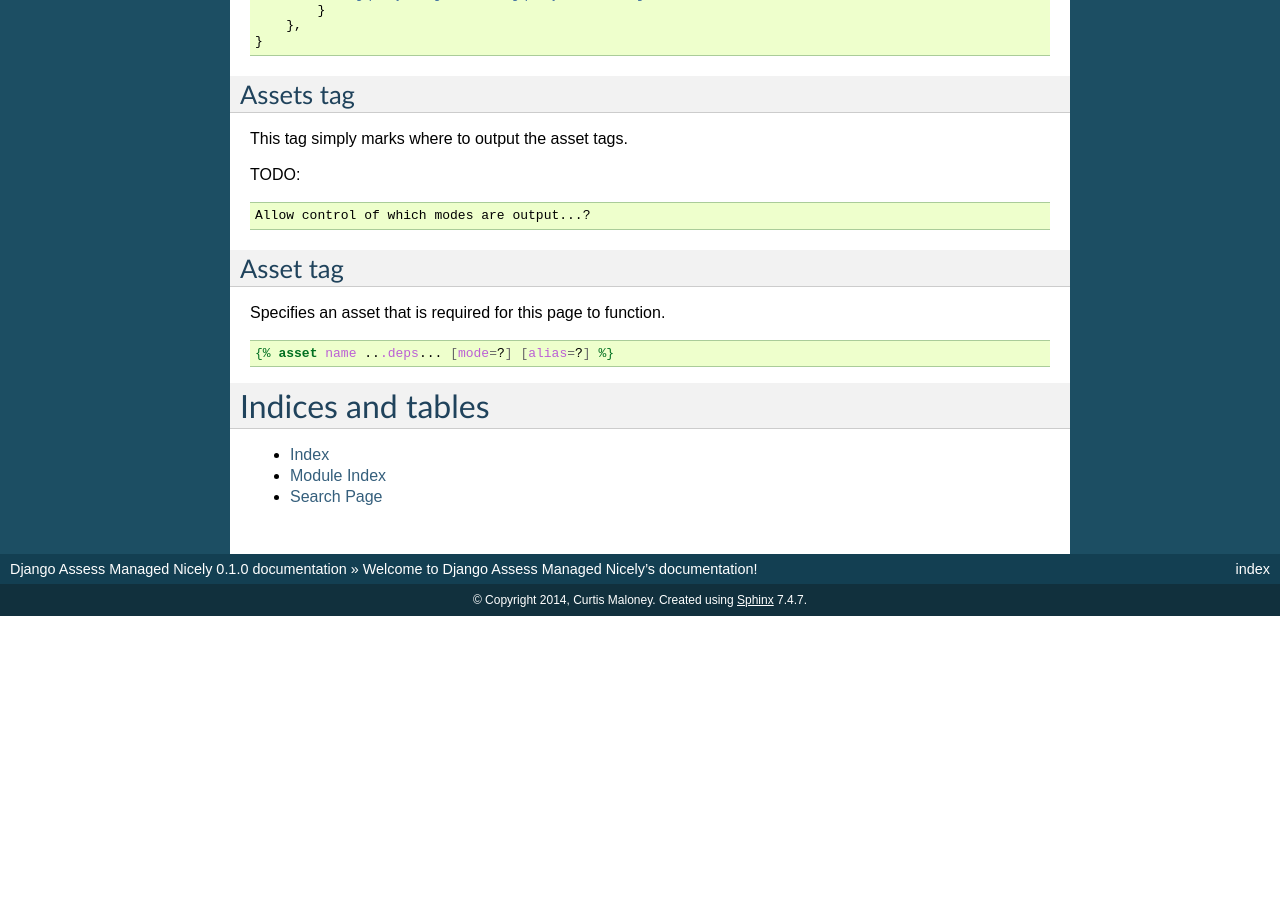
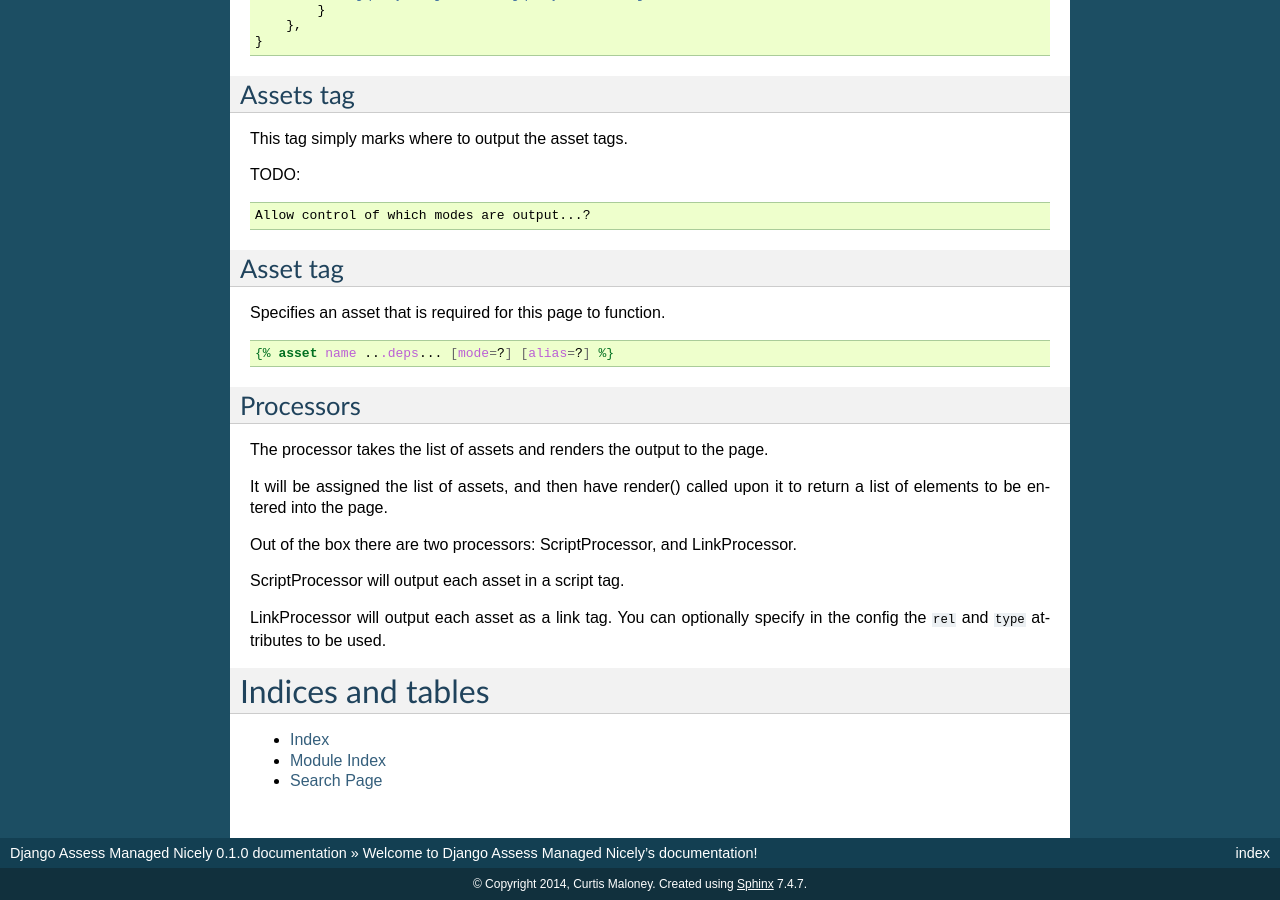
Before and after one commit to funkybob/django-amn, a Sphinx documentation site: the page built from docs/index.rst, in a window 1280 px wide and 900 px high, scrolled down 1066 px. Built offline with Sphinx 7.4.7, drawn with Linux system fonts in a browser that asks for light colours; before the commit the page ends 1682 px from its top, so only the background shows below that.

Commit message:
Continue the docs

```diff
--- a/docs/index.rst
+++ b/docs/index.rst
@@ -89,6 +89,19 @@ Specifies an asset that is required for this page to function.
    {% asset name ...deps... [mode=?] [alias=?] %}
 
 
+Processors
+----------
+
+The processor takes the list of assets and renders the output to the page.
+
+It will be assigned the list of assets, and then have render() called upon it to return a list of elements to be entered into the page.
+
+Out of the box there are two processors:  ScriptProcessor, and LinkProcessor.
+
+ScriptProcessor will output each asset in a script tag.
+
+LinkProcessor will output each asset as a link tag.  You can optionally specify in the config the ``rel`` and ``type`` attributes to be used.
+
 Indices and tables
 ==================
 
```
